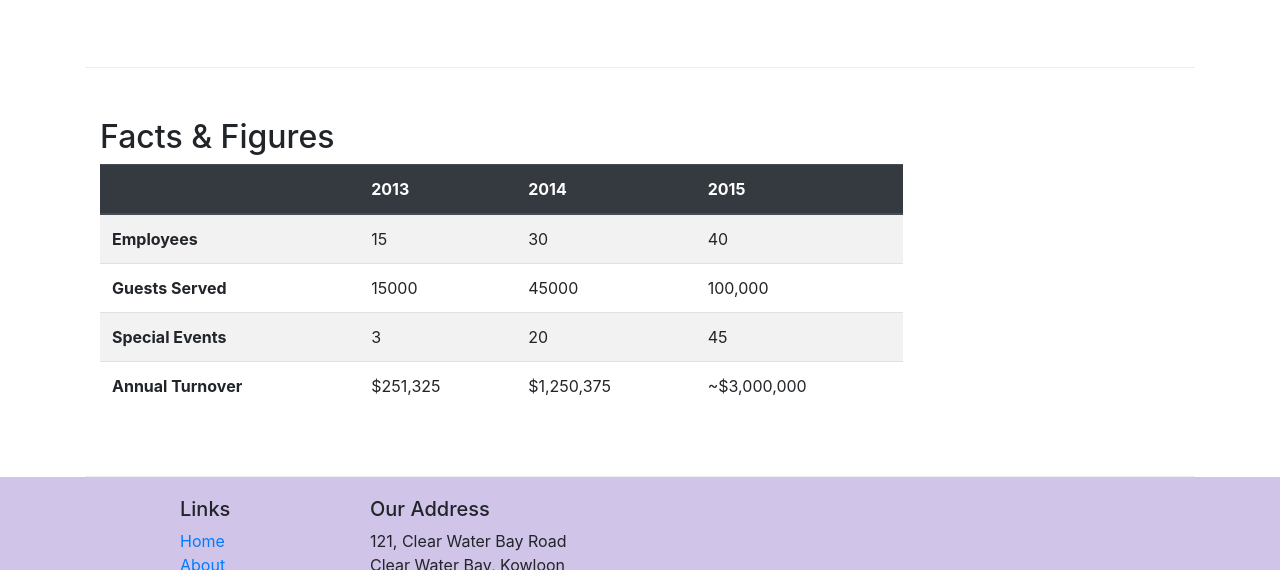
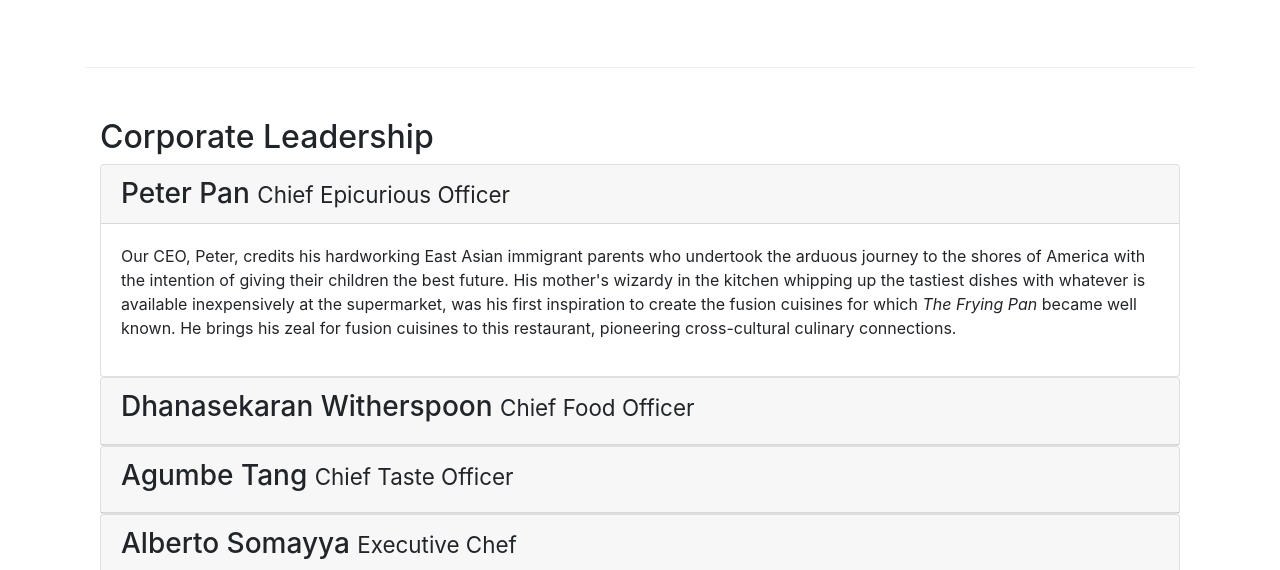
Before and after one commit to msksaul/Bootstrap, a website: page aboutus.html in a window 1280 px wide. Shown: the part 1342-1912 px from the top of the page. Drawn offline with nearby package versions, Linux system fonts and the light colour scheme.

Commit message:
Accordion

```diff
--- a/aboutus.html
+++ b/aboutus.html
@@ -145,6 +145,54 @@
                 </div>
             </div>
        </div>
+       <div class='row row-content align-items-center'>
+        <div class='col-12 col-sm-12'>
+            <h2>Corporate Leadership</h2>
+
+            <div id='accordion'>
+                <div class='card'>
+                    <div class='card-header' role='tab' id='peterhead'>
+                        <h3 class='mb-0'><a data-toggle='collapse' data-target='#peter'>Peter Pan <small>Chief Epicurious Officer</small></a></h3>
+                    </div>
+                    <div class='collapse show' id='peter' data-parent='#accordion'>
+                        <div class='card-body'>
+                            <p class='d-none d-sm-block'>Our CEO, Peter, credits his hardworking East Asian immigrant parents who undertook the arduous journey to the shores of America with the intention of giving their children the best future. His mother's wizardy in the kitchen whipping up the tastiest dishes with whatever is available inexpensively at the supermarket, was his first inspiration to create the fusion cuisines for which <em>The Frying Pan</em> became well known. He brings his zeal for fusion cuisines to this restaurant, pioneering cross-cultural culinary connections.</p>
+                        </div>
+                    </div>
+                </div>
+                <div class='card'>
+                    <div class='card-header' role='tab' id='dannyhead'>
+                        <h3 class='mb0'><a class='collapsed' data-toggle='collapse' data-target='#danny'>Dhanasekaran Witherspoon <small>Chief Food Officer</small></a></h3>
+                    </div>
+                    <div class='collapse' id='danny' data-parent='#accordion'>
+                        <div class='card-body'>
+                            <p class='d-none d-sm-block'>Our CFO, Danny, as he is affectionately referred to by his colleagues, comes from a long established family tradition in farming and produce. His experiences growing up on a farm in the Australian outback gave him great appreciation for varieties of food sources. As he puts it in his own words, <em>Everything that runs, wins, and everything that stays, pays!</em></p>
+                        </div>
+                    </div>
+                </div>
+                <div class='card'>
+                    <div class='card-header' role='tab' id='agumbehead'>
+                        <h3 class='mb0'><a class='collapsed' data-toggle='collapse' data-target='#agumbe'>Agumbe Tang <small>Chief Taste Officer</small></a></h3>
+                    </div>
+                    <div class='collapse' id='agumbe' data-parent='#accordion'>
+                        <div class='card-body'>
+                            <p class='d-none d-sm-block'>Blessed with the most discerning gustatory sense, Agumbe, our CTO, personally ensures that every dish that we serve meets his exacting tastes. Our chefs dread the tongue lashing that ensues if their dish does not meet his exacting standards. He lives by his motto, <em>You click only if you survive my lick.</em></p>
+                        </div>
+                    </div>
+                </div>
+                <div class='card'>
+                    <div class='card-header' role='tab' id='albertohead'>
+                        <h3 class='mb0'><a class='collapsed' data-toggle='collapse' data-target='#alberto'>Alberto Somayya <small>Executive Chef</small></a></h3>
+                    </div>
+                    <div class='collapse' id='alberto' data-parent='#accordion'>
+                        <div class='card-header' role='tab' id='alberto'>
+                            <p class='d-none d-sm-block'>Award winning three-star Michelin chef with wide International experience having worked closely with whos-who in the culinary world, he specializes in creating mouthwatering Indo-Italian fusion experiences. He says, <em>Put together the cuisines from the two craziest cultures, and you get a winning hit! Amma Mia!</em></p>
+                        </div>
+                    </div>
+                </div>
+            </div>
+        </div>
+       </div>
        <div class='row row-content'>
            <div class='col-12 col-sm-9'>
                <h2>Facts &amp; Figures</h2>
```
